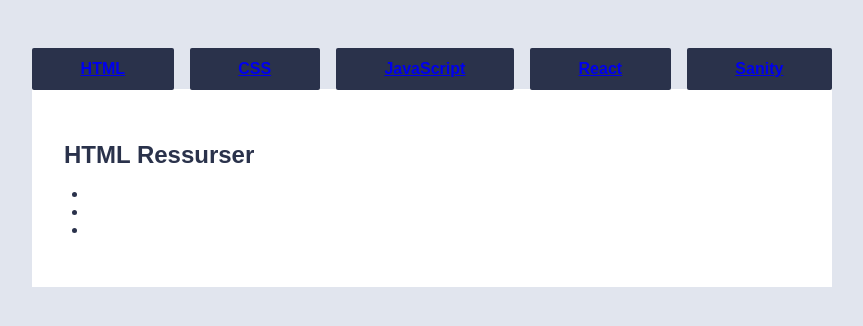
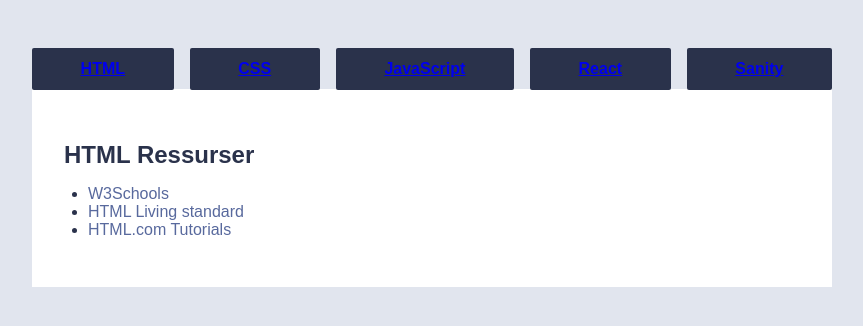
Before and after one commit to St3inberg/uin25ak2_resourceapp_stephens, a React (Vite) app: page /css in a window 1280 px wide. Shown: the top 326 px of the page, without its empty margins (208-1071 px from the left). Built offline with nearby package versions, Linux system fonts and the light colour scheme.

Commit message:
fixed correclty displaying content

```diff
--- a/src/App.jsx
+++ b/src/App.jsx
@@ -1,3 +1,4 @@
+// src/App.jsx
 import React from "react";
 import { HashRouter as Router, Routes, Route } from "react-router-dom";
 import Layout from "./components/Layout.jsx";
@@ -12,7 +13,8 @@
           <Route path="/css" element={<Resources category="css" />} />
           <Route path="/javascript" element={<Resources category="javascript" />} />
           <Route path="/react" element={<Resources category="react" />} />
-          <Route path="/sanity" element={<Resources category="sanity" />} />
+          {/* Endret her: */}
+          <Route path="/sanity" element={<Resources category="headless-cms" />} />
           <Route path="*" element={<Resources category="html" />} />
         </Routes>
       </Layout>
--- a/src/components/Resources.jsx
+++ b/src/components/Resources.jsx
@@ -17,7 +17,7 @@
           {filteredResources.map((res, index) => (
             <li key={index}>
               <a href={res.url} target="_blank" rel="noopener noreferrer">
-                {res.name}
+                {res.title}
               </a>
             </li>
           ))}
```
